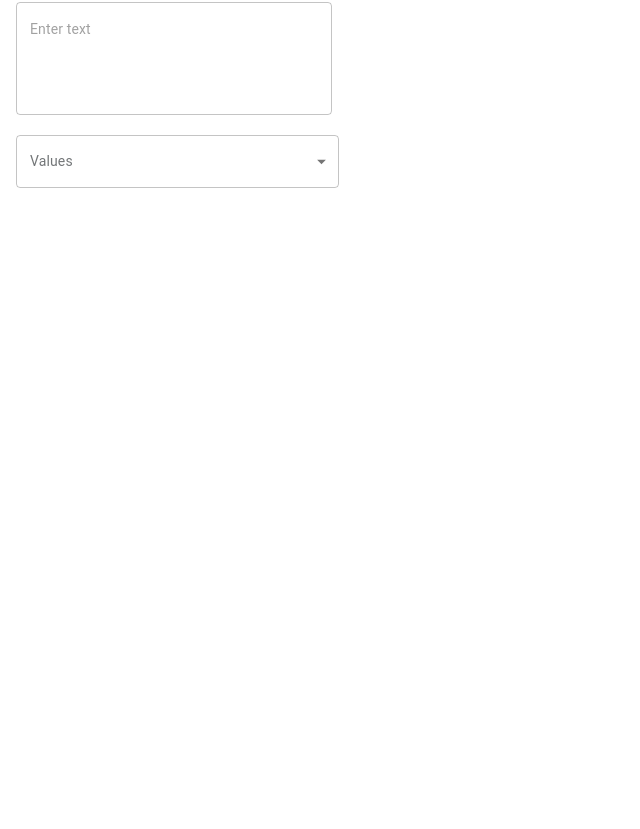
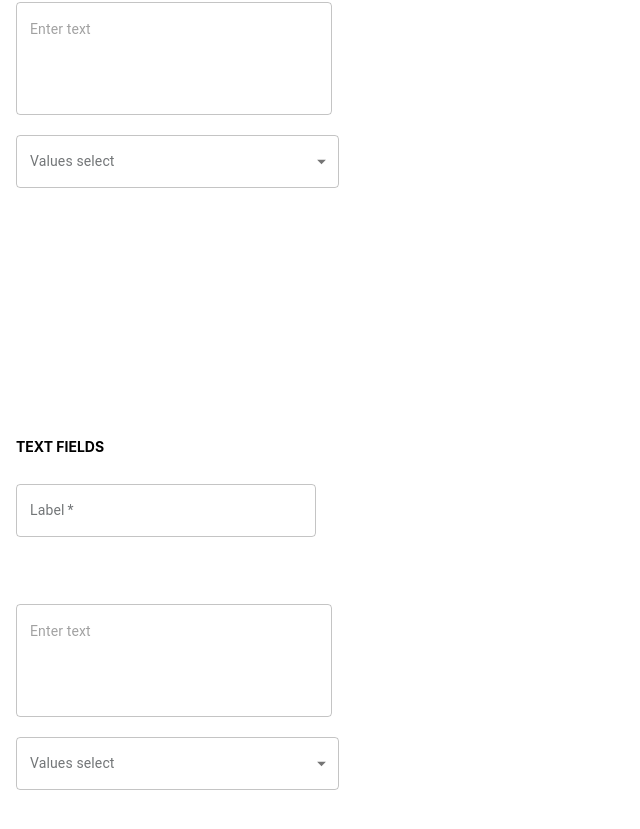
Before and after one commit to Ad11l/task11, a React (Create React App) app: page / in a window 1280 px wide. Shown: the part 772-1601 px from the top of the page, without its empty margins (0-640 px from the left). Before the commit the page ends 1200 px from the top, so only its background shows below. Built offline with nearby package versions, Linux system fonts and the light colour scheme.

Commit message:
mainmain

```diff
--- a/src/App.js
+++ b/src/App.js
@@ -8,6 +8,8 @@ function App() {
     <Box>
     <Buttons/>
     <Textfields/>
+    <Textfields/>
+
     </Box>
   );
 }
--- a/src/Components/Base/textfields/index.js
+++ b/src/Components/Base/textfields/index.js
@@ -53,7 +53,7 @@ function Textfields() {
           onChange={handleChange}
           variant="outlined"
           fullWidth
-          label="Values"
+          label="Values select"
           sx={{
             width: '323px',
           }}
```
